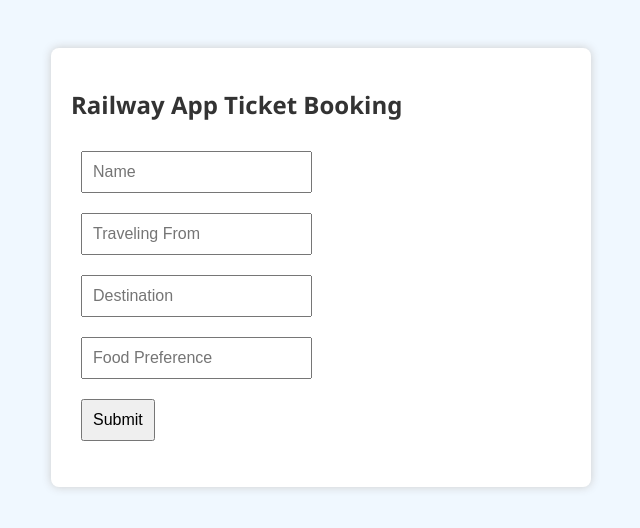
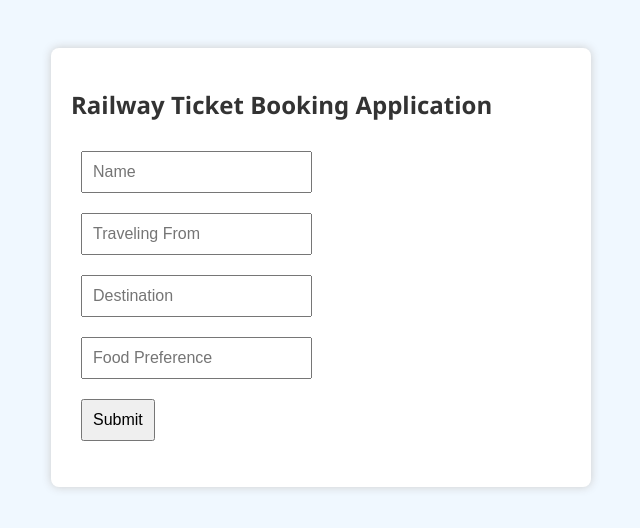
Before and after one commit to sravireddy9988/aws-2-tier-project, a website: page frontend/src/index.html in a window 1280 px wide. Shown: the whole page, without its empty margins (319-959 px from the left). Drawn offline with Linux system fonts and the light colour scheme.

Commit message:
Update index.html

```diff
--- a/frontend/src/index.html
+++ b/frontend/src/index.html
@@ -26,7 +26,7 @@
 </head>
 <body>
   <div class="container">
-    <h2>Railway App Ticket Booking</h2>
+    <h2>Railway Ticket Booking Application</h2>
     <input id="name" placeholder="Name" /><br>
     <input id="from" placeholder="Traveling From" /><br>
     <input id="to" placeholder="Destination" /><br>
```
